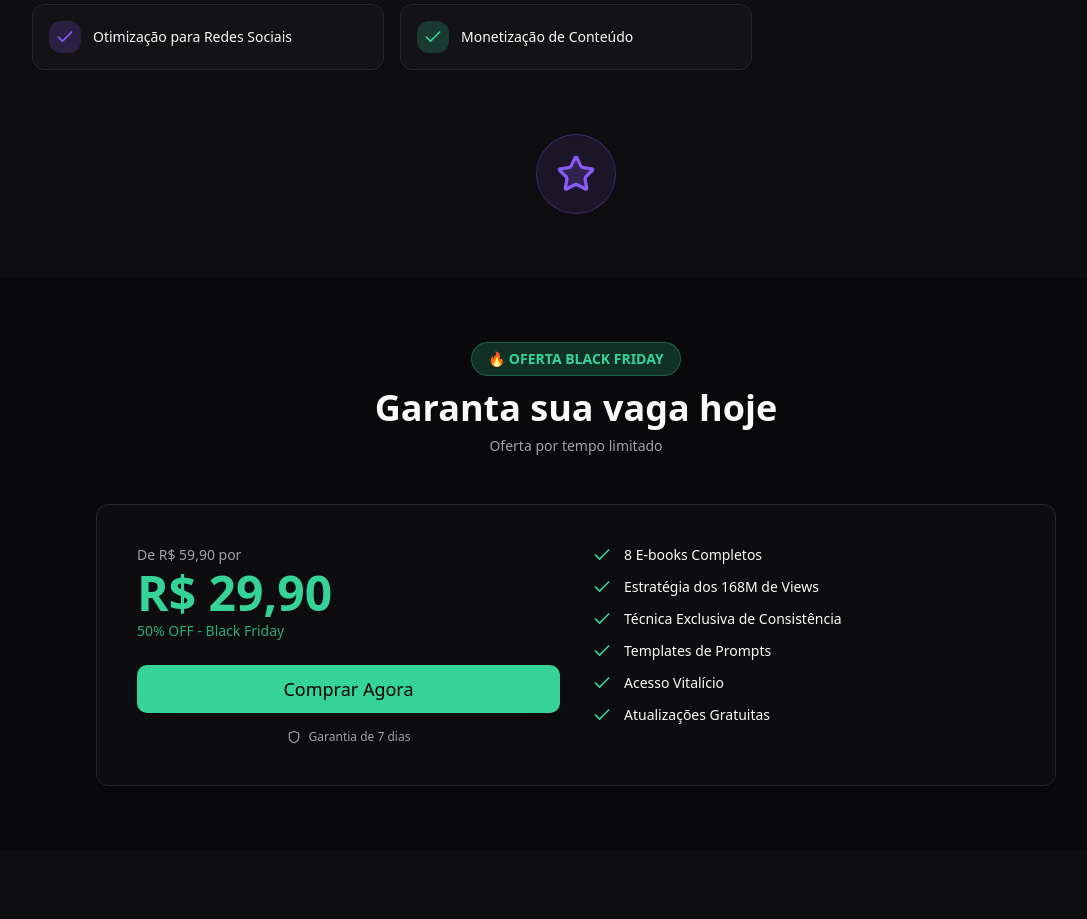
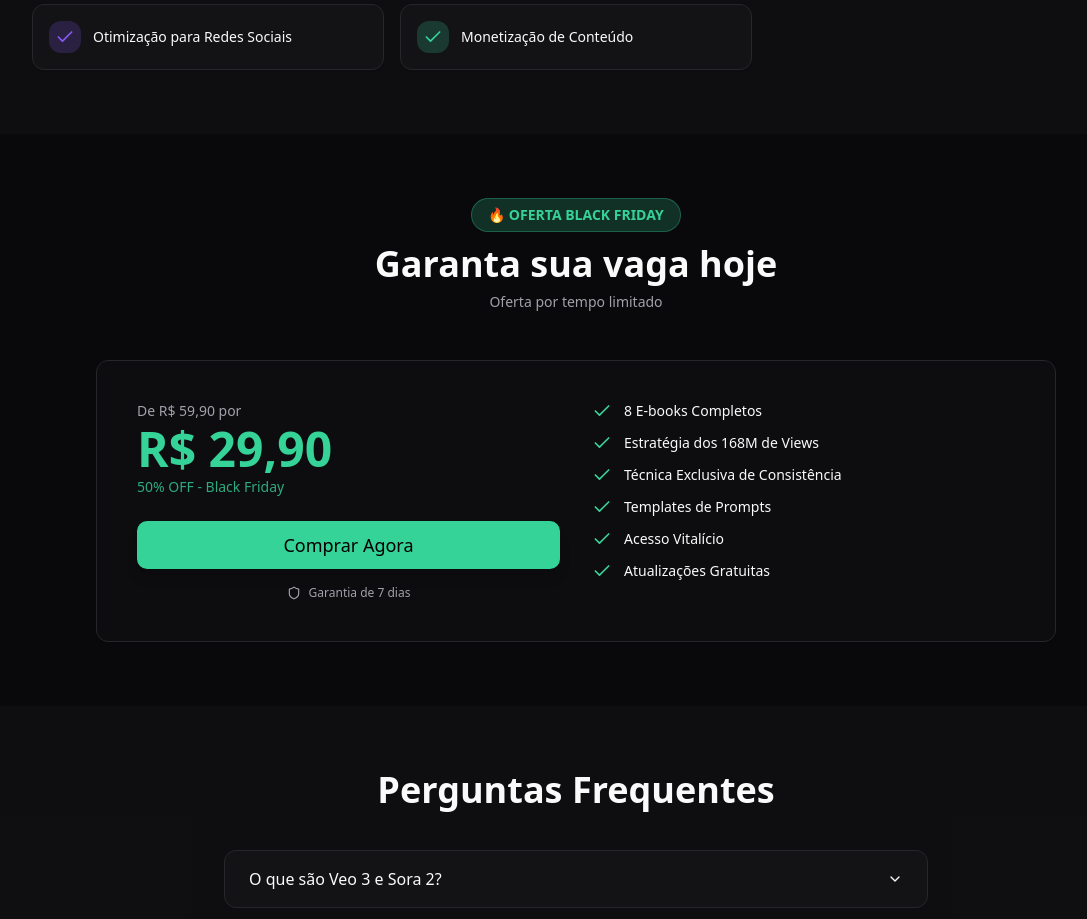
Before and after one commit to cosmozoico/veosora-vault, a React (Vite) app: page / in a window 1280 px wide. Shown: the part 1980-2899 px from the top of the page, without its empty margins (64-1151 px from the left). Built offline with nearby package versions, Linux system fonts and the light colour scheme; the HTML template or start-up script is replaced by a standard one.

Commit message:
Remove decorative star icon
Remove the star icon that was displayed below the "What you will learn" section cards.

```diff
--- a/src/pages/Index.tsx
+++ b/src/pages/Index.tsx
@@ -173,13 +173,6 @@ const Index = () => {
                 </div>
               </Card>)}
           </div>
-
-          {/* Decorative Icon */}
-          <div className="mt-16 flex justify-center">
-            <div className="w-20 h-20 rounded-full bg-primary/10 backdrop-blur-sm border border-primary/30 flex items-center justify-center">
-              <Star className="w-10 h-10 text-primary fill-primary/20" />
-            </div>
-          </div>
         </div>
       </section>
 
```
